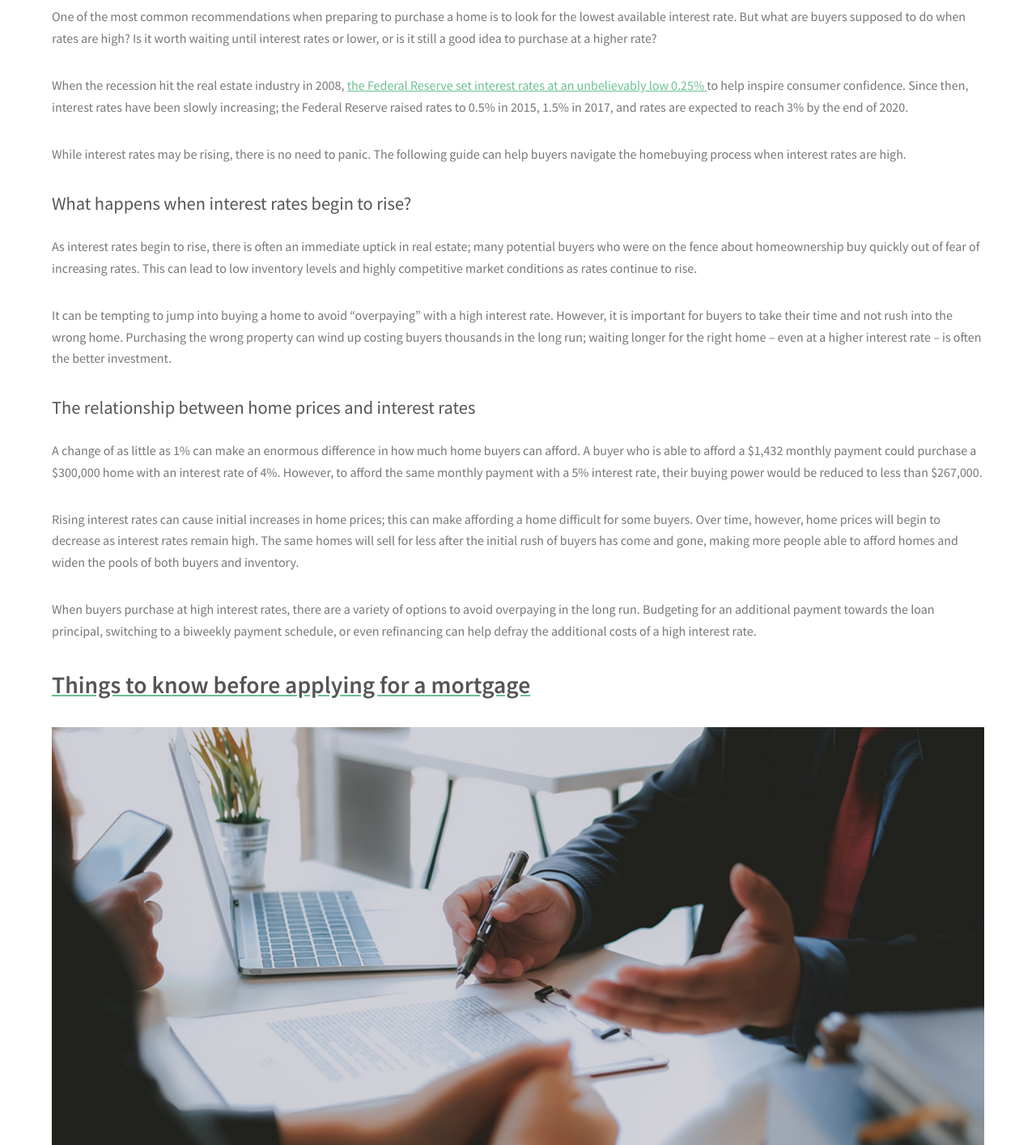
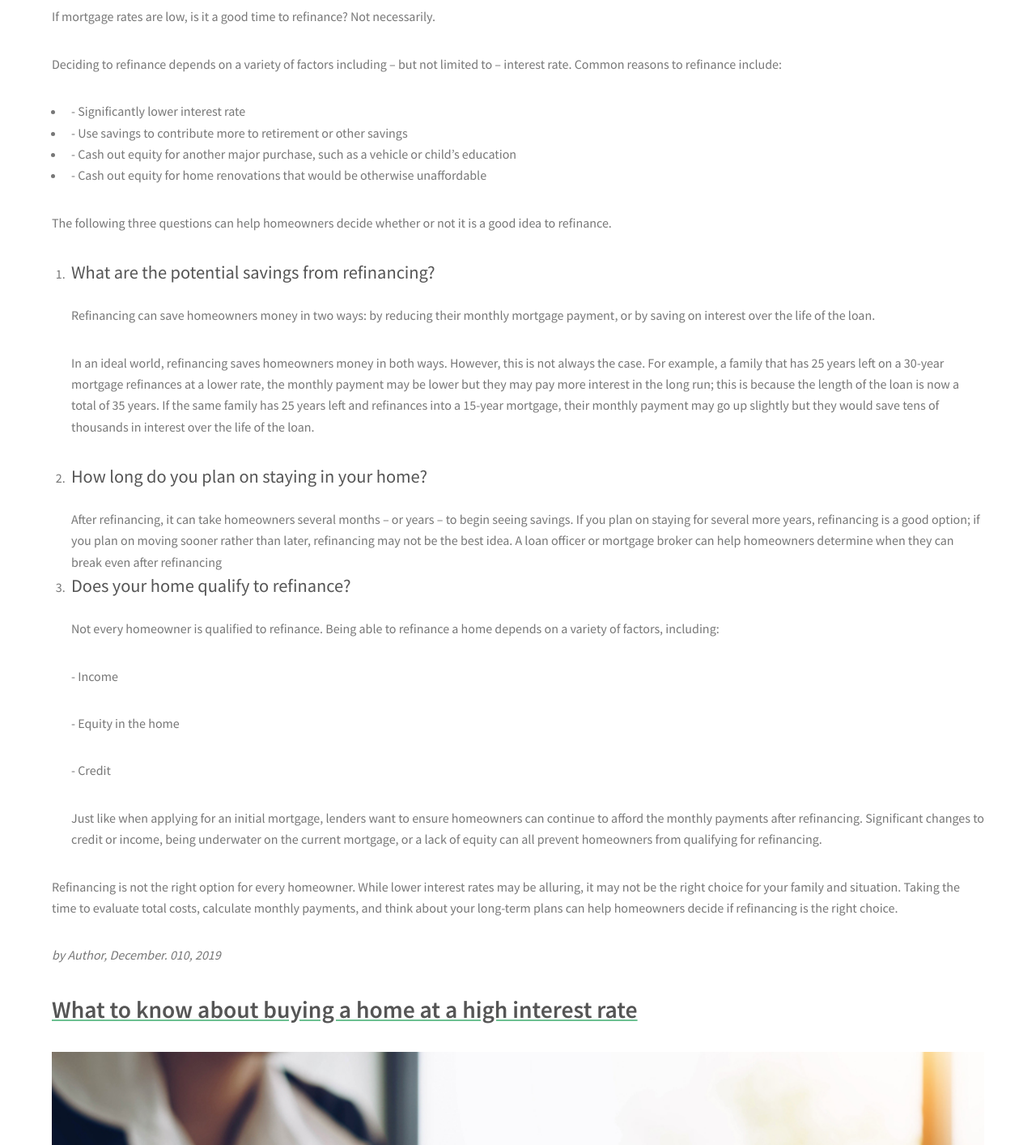
Before and after one commit to awiddy/Pacific-Mortgage, a plain HTML site: page blog/index.html in a window 1280 px wide. Shown: the part 1386-2800 px from the top of the page at 81% size. Drawn offline with Linux system fonts and the light colour scheme.

Commit message:
Update index.html

```diff
--- a/blog/index.html
+++ b/blog/index.html
@@ -69,6 +69,62 @@
 				&emsp;&emsp; by Author, Sept. 3, 2018
 			</blockquote>
 			-->
+
+<article id='good-time-to-refinance-your-mortgage'>
+		<a href="good-time-to-refinance-your-mortgage-121019.html">
+              <h2><strong>When is it a good time to refinance your mortgage?</strong>
+                    </h2>
+	</a>
+                        <figure>
+                            <img src="../images/Whenisitagoodtimetorefinanceyourmortgage.jpg" alt="When is it a good time to refinance your mortgage?"
+                                style="width:100%; max-width: 100%;">
+                            <!--style added to make image responsive-->
+                        </figure>
+<p>
+If mortgage rates are low, is it a good time to refinance? Not necessarily.
+</p>
+<p>
+Deciding to refinance depends on a variety of factors including – but not limited to – interest rate. Common reasons to refinance include:
+</p>
+<ul>
+<li>-	Significantly lower interest rate</li>
+<li>-	Use savings to contribute more to retirement or other savings</li>
+<li>-	Cash out equity for another major purchase, such as a vehicle or child’s education</li>
+<li>-	Cash out equity for home renovations that would be otherwise unaffordable </li>
+</ul>
+<p>
+The following three questions can help homeowners decide whether or not it is a good idea to refinance.
+</p>
+<ol>
+<li><h4>What are the potential savings from refinancing?</h4>
+<p>
+Refinancing can save homeowners money in two ways: by reducing their monthly mortgage payment, or by saving on interest over the life of the loan.
+</p>
+<p>
+In an ideal world, refinancing saves homeowners money in both ways. However, this is not always the case. For example, a family that has 25 years left on a 30-year mortgage refinances at a lower rate, the monthly payment may be lower but they may pay more interest in the long run; this is because the length of the loan is now a total of 35 years. If the same family has 25 years left and refinances into a 15-year mortgage, their monthly payment may go up slightly but they would save tens of thousands in interest over the life of the loan.
+</p>
+</li>
+<li><h4>How long do you plan on staying in your home?</h4>
+After refinancing, it can take homeowners several months – or years – to begin seeing savings. If you plan on staying for several more years, refinancing is a good option; if you plan on moving sooner rather than later, refinancing may not be the best idea. A loan officer or mortgage broker can help homeowners determine when they can break even after refinancing
+
+<li><h4>Does your home qualify to refinance?</h4>
+<p>
+Not every homeowner is qualified to refinance. Being able to refinance a home depends on a variety of factors, including:
+</p>
+<p>-	Income</p>
+<p>-	Equity in the home</p>
+<p>-	Credit</p>
+<p>
+Just like when applying for an initial mortgage, lenders want to ensure homeowners can continue to afford the monthly payments after refinancing. Significant changes to credit or income, being underwater on the current mortgage, or a lack of equity can all prevent homeowners from qualifying for refinancing.
+</p>
+</li>
+</ol>
+<p>
+Refinancing is not the right option for every homeowner. While lower interest rates may be alluring, it may not be the right choice for your family and situation. Taking the time to evaluate total costs, calculate monthly payments, and think about your long-term plans can help homeowners decide if refinancing is the right choice.
+</p>
+
+                        <p style="font-style:italic"> by Author, December. 010, 2019 </p>
+            </article>
 
 
 <article id='buying-home-at-high-interest-rate'>
```
